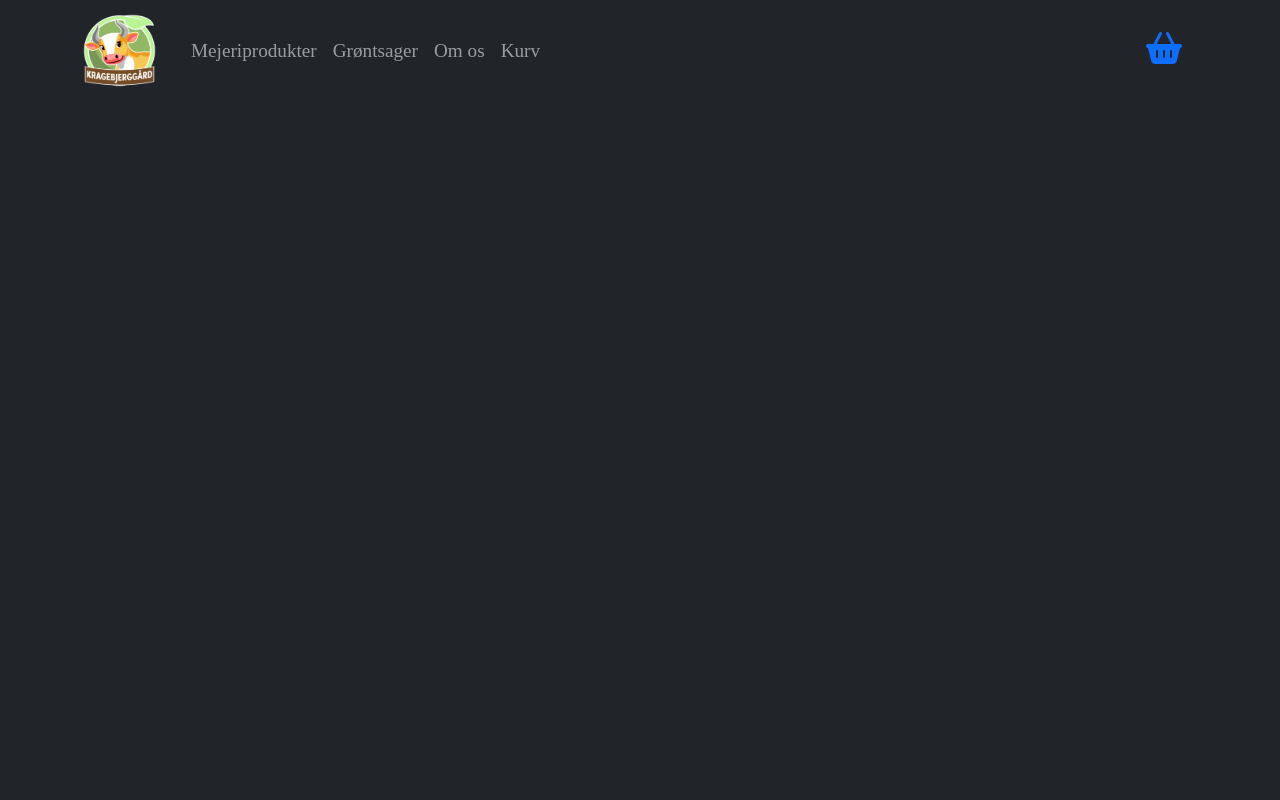
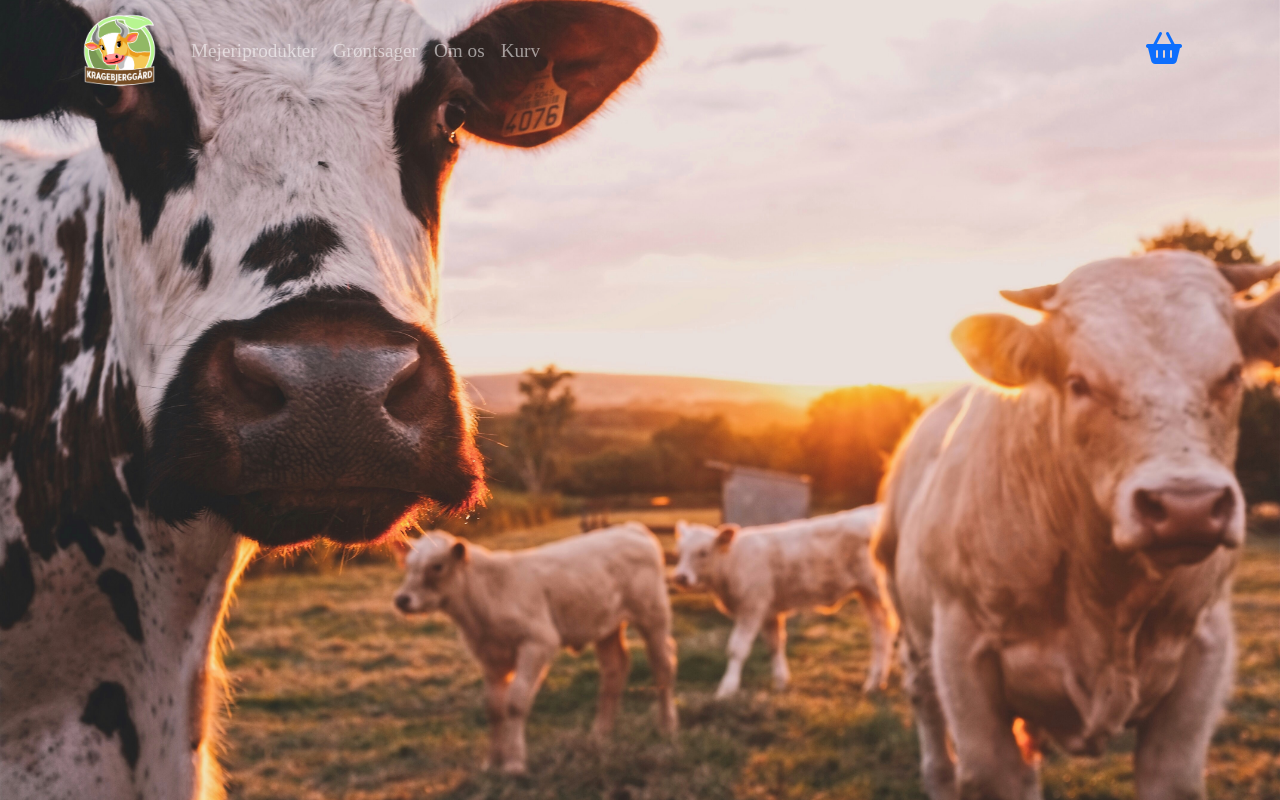
Before and after one commit to SofNyb/3sem, a PHP site: page /index.html in a window 1280 px wide. Run offline with PHP 8.4, Linux system fonts and the light colour scheme; style sheets or scripts are compiled from the project's sources; some libraries are stand-ins or nearby versions; some web fonts are replaced.

Commit message:
tilføjet responsiv herobillede

```diff
--- a/css/styles.scss
+++ b/css/styles.scss
@@ -50,3 +50,12 @@ img {
 .fa-shopping-basket {
 	font-size: 2rem;
 }
+
+@media screen and (min-width: 992px) {
+	.indexHero {
+		height: 100vh;
+		width: 100%;
+		object-fit: cover;
+		//filter: blur(4px);
+	}
+}
--- a/index.html
+++ b/index.html
@@ -20,9 +20,9 @@
 	<script src="https://kit.fontawesome.com/bc87d7ac19.js" crossorigin="anonymous"></script>
 </head>
 
-<body class="bg-dark">
+<body>
 
-<nav class="navbar navbar-dark navbar-expand-lg bg-customPrimary">
+<nav class="navbar fixed-top navbar-dark navbar-expand-lg bg-customPrimary">
 	<div class="container">
 
 		<a class="navbar-brand order-1 order-lg-0" href="#">
@@ -54,6 +54,12 @@
 	</div>
 </nav>
 
+<section class="mt-5 pt-5 mt-lg-0 pt-lg-0">
+	<div>
+		<img class="img-fluid indexHero" src="images/indexHero.jpg">
+	</div>
+</section>
+
 <script src="node_modules/bootstrap/dist/js/bootstrap.bundle.min.js"></script>
 </body>
 </html>
```
Also changed, not shown: images/indexHero.jpg (added).
